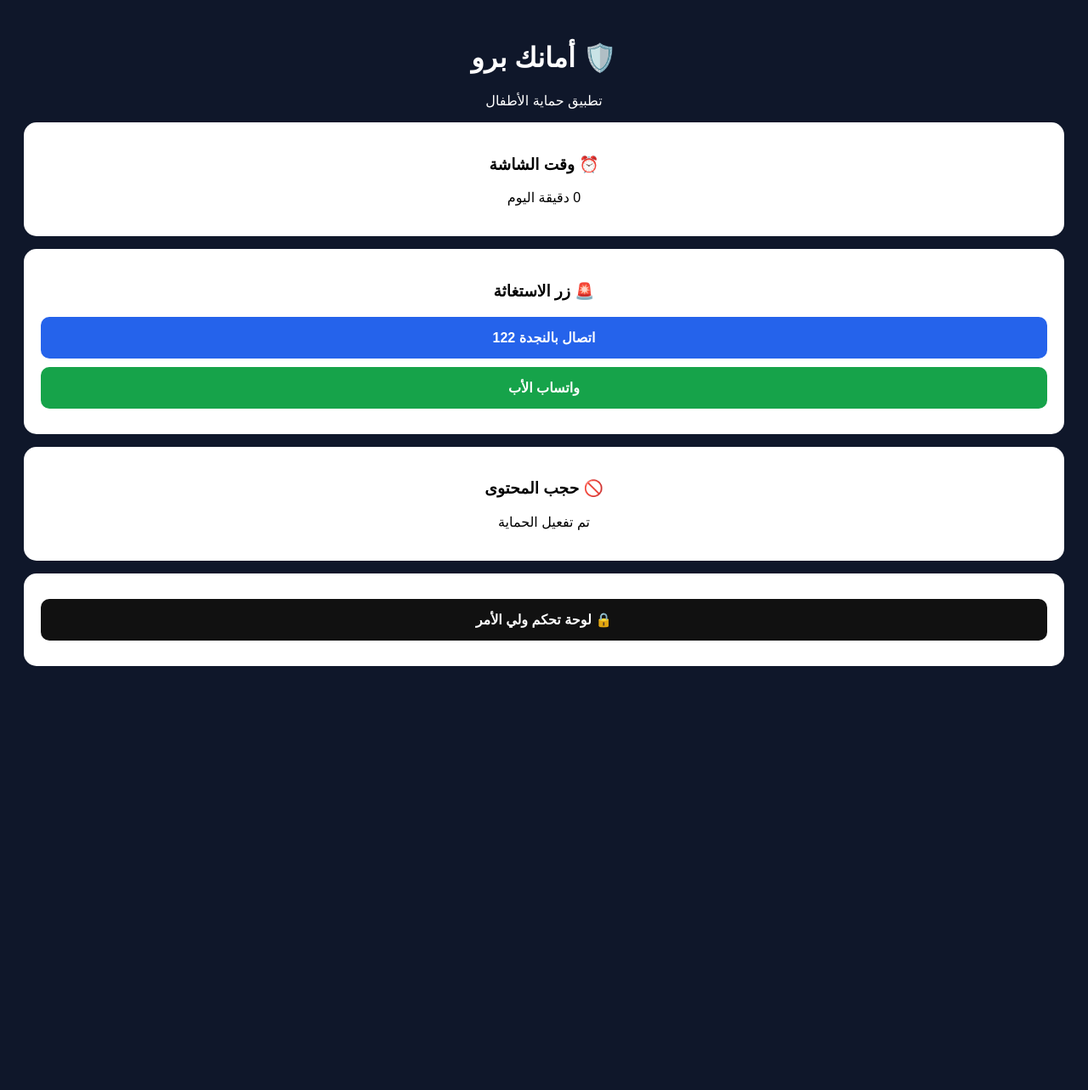
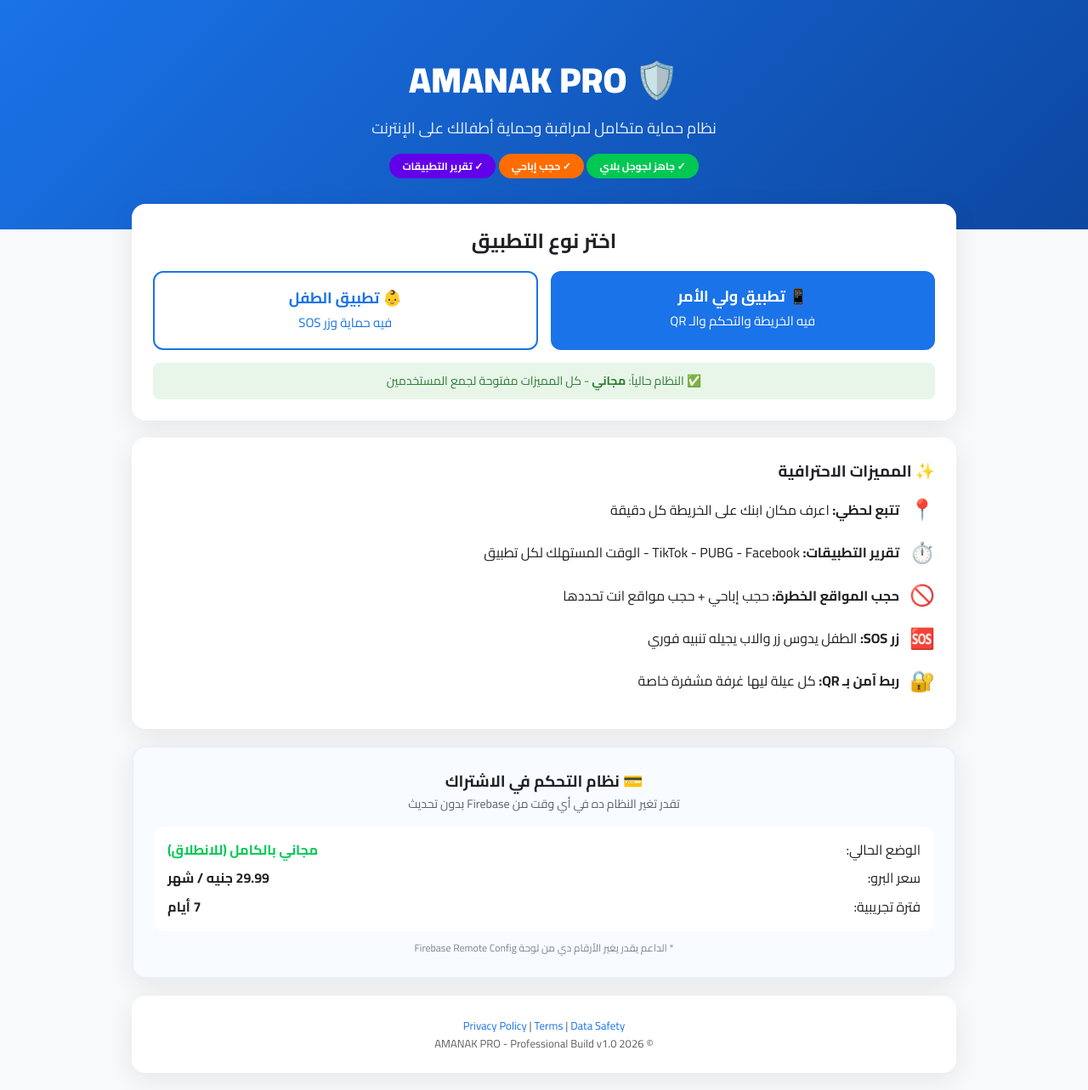
Before and after one commit to amanayman-hue/AMANAKPROO, a plain HTML site: page index.html in a window 1280 px wide. Shown: the whole page at 85% size. Before the commit the page ends 827 px from the top, so only its background shows below. Drawn offline with Linux system fonts and the light colour scheme.

Commit message:
Update index.html

```diff
--- a/index.html
+++ b/index.html
@@ -1,36 +1,87 @@
 <!DOCTYPE html>
-<html dir="rtl">
+<html lang="ar" dir="rtl">
 <head>
 <meta charset="UTF-8">
-<meta name="viewport" content="width=device-width">
-<title>Amanak Pro</title>
+<meta name="viewport" content="width=device-width, initial-scale=1.0">
+<title>AMANAK PRO - حماية أطفالك بذكاء</title>
+<link href="https://fonts.googleapis.com/css2?family=Cairo:wght@400;700;900&display=swap" rel="stylesheet">
 <style>
-body{font-family:sans-serif;background:#0f172a;color:white;text-align:center;padding:20px}
-.card{background:white;color:black;border-radius:15px;padding:20px;margin:15px 0}
-.btn{background:#2563eb;color:white;padding:15px;border-radius:10px;display:block;margin:10px 0;text-decoration:none;font-weight:bold}
+:root{--primary:#1a73e8;--dark:#0d47a1;--success:#00c853;--bg:#f8f9fa}
+*{margin:0;padding:0;box-sizing:border-box;font-family:'Cairo',sans-serif}
+body{background:var(--bg);color:#202124;line-height:1.6}
+.header{background:linear-gradient(135deg,var(--primary),var(--dark));color:white;padding:60px 20px;text-align:center}
+.header h1{font-size:42px;font-weight:900;margin-bottom:10px}
+.header p{font-size:18px;opacity:0.9}
+.container{max-width:1000px;margin:-30px auto 0;padding:0 15px}
+.card{background:white;border-radius:16px;box-shadow:0 8px 30px rgba(0,0,0,0.08);padding:25px;margin-bottom:20px}
+.badge{display:inline-block;background:var(--success);color:white;padding:5px 15px;border-radius:20px;font-size:12px;font-weight:700}
+.grid{display:grid;grid-template-columns:1fr 1fr;gap:15px}
+@media(max-width:700px){.grid{grid-template-columns:1fr}.header h1{font-size:28px}}
+.btn{display:block;text-align:center;padding:16px;border-radius:12px;text-decoration:none;font-weight:700;font-size:18px;transition:0.2s}
+.btn-primary{background:var(--primary);color:white}
+.btn-primary:hover{background:var(--dark);transform:translateY(-2px)}
+.btn-outline{border:2px solid var(--primary);color:var(--primary);background:white}
+.feature{display:flex;align-items:center;gap:12px;margin:12px 0}
+.feature span{font-size:24px}
+.pricing{border:2px solid #e8f0fe;background:#f8fbff}
+.status{padding:10px;background:#e8f5e9;border-radius:8px;font-size:14px;color:#2e7d32;text-align:center;margin-top:15px}
 </style>
 </head>
 <body>
-<h1>🛡️ أمانك برو</h1>
-<p>تطبيق حماية الأطفال</p>
+<div class="header">
+<h1>🛡️ AMANAK PRO</h1>
+<p>نظام حماية متكامل لمراقبة وحماية أطفالك على الإنترنت</p>
+<div style="margin-top:15px"><span class="badge">✓ جاهز لجوجل بلاي</span> <span class="badge" style="background:#ff6d00">✓ حجب إباحي</span> <span class="badge" style="background:#6200ea">✓ تقرير التطبيقات</span></div>
+</div>
+
+<div class="container">
 <div class="card">
-<h3>⏰ وقت الشاشة</h3>
-<p id="time">0 دقيقة اليوم</p>
+<h2 style="text-align:center;margin-bottom:15px">اختر نوع التطبيق</h2>
+<div class="grid">
+<a href="parent.html" class="btn btn-primary">📱 تطبيق ولي الأمر<br><small style="font-weight:400">فيه الخريطة والتحكم والـ QR</small></a>
+<a href="child.html" class="btn btn-outline">👶 تطبيق الطفل<br><small style="font-weight:400">فيه حماية وزر SOS</small></a>
 </div>
+<div class="status" id="systemStatus">🔄 جاري التحقق من نظام الاشتراك...</div>
+</div>
+
 <div class="card">
-<h3>🚨 زر الاستغاثة</h3>
-<a class="btn" href="tel:122">اتصال بالنجدة 122</a>
-<a class="btn" style="background:#16a34a" href="https://wa.me/201000000000">واتساب الأب</a>
+<h3>✨ المميزات الاحترافية</h3>
+<div class="feature"><span>📍</span><div><b>تتبع لحظي:</b> اعرف مكان ابنك على الخريطة كل دقيقة</div></div>
+<div class="feature"><span>⏱️</span><div><b>تقرير التطبيقات:</b> TikTok - PUBG - Facebook - الوقت المستهلك لكل تطبيق</div></div>
+<div class="feature"><span>🚫</span><div><b>حجب المواقع الخطرة:</b> حجب إباحي + حجب مواقع انت تحددها</div></div>
+<div class="feature"><span>🆘</span><div><b>زر SOS:</b> الطفل يدوس زر والاب يجيله تنبيه فوري</div></div>
+<div class="feature"><span>🔐</span><div><b>ربط آمن بـ QR:</b> كل عيلة ليها غرفة مشفرة خاصة</div></div>
 </div>
-<div class="card">
-<h3>🚫 حجب المحتوى</h3>
-<p>تم تفعيل الحماية</p>
+
+<div class="card pricing" id="pricingCard">
+<h3 style="text-align:center">💳 نظام التحكم في الاشتراك</h3>
+<p style="text-align:center;font-size:14px;color:#5f6368">تقدر تغير النظام ده في أي وقت من Firebase بدون تحديث</p>
+<div style="margin-top:15px;padding:15px;background:white;border-radius:10px">
+<div style="display:flex;justify-content:space-between"><span>الوضع الحالي:</span><b id="modeText" style="color:var(--success)">مجاني بالكامل (للانطلاق)</b></div>
+<div style="display:flex;justify-content:space-between;margin-top:8px"><span>سعر البرو:</span><b id="priceText">29.99 جنيه / شهر</b></div>
+<div style="display:flex;justify-content:space-between;margin-top:8px"><span>فترة تجريبية:</span><b id="trialText">7 أيام</b></div>
 </div>
-  <div class="card">
-<a class="btn" href="parent.html" style="background:#111">🔒 لوحة تحكم ولي الأمر</a>
+<p style="font-size:12px;text-align:center;margin-top:10px;color:#80868b">* الداعم يقدر يغير الأرقام دي من لوحة Firebase Remote Config</p>
 </div>
+
+<div class="card" style="text-align:center;font-size:13px;color:#5f6368">
+<a href="privacy.html" style="color:var(--primary);text-decoration:none">Privacy Policy</a> | <a href="#" style="color:var(--primary);text-decoration:none">Terms</a> | <a href="#" style="color:var(--primary);text-decoration:none">Data Safety</a>
+<br>© 2026 AMANAK PRO - Professional Build v1.0
+</div>
+</div>
+
 <script>
-let m=0;setInterval(()=>{m++;document.getElementById('time').innerText=m+" دقيقة اليوم"},60000);
+// نظام التحكم عن بعد - تقدر تغيره من Firebase بعدين
+const CONFIG = {
+  is_free_mode: true, // غيرها لـ false عشان تفعل الاشتراك
+  price: "29.99 EGP",
+  trial: "7 أيام"
+};
+
+document.getElementById('systemStatus').innerHTML = CONFIG.is_free_mode ?
+"✅ النظام حالياً: <b>مجاني</b> - كل المميزات مفتوحة لجمع المستخدمين" :
+"💳 النظام حالياً: <b>باشتراك</b> - 7 أيام مجاناً ثم اشتراك";
+document.getElementById('modeText').textContent = CONFIG.is_free_mode ? "مجاني بالكامل (للانطلاق)" : "نظام اشتراك مفعل";
 </script>
 </body>
 </html>
```
